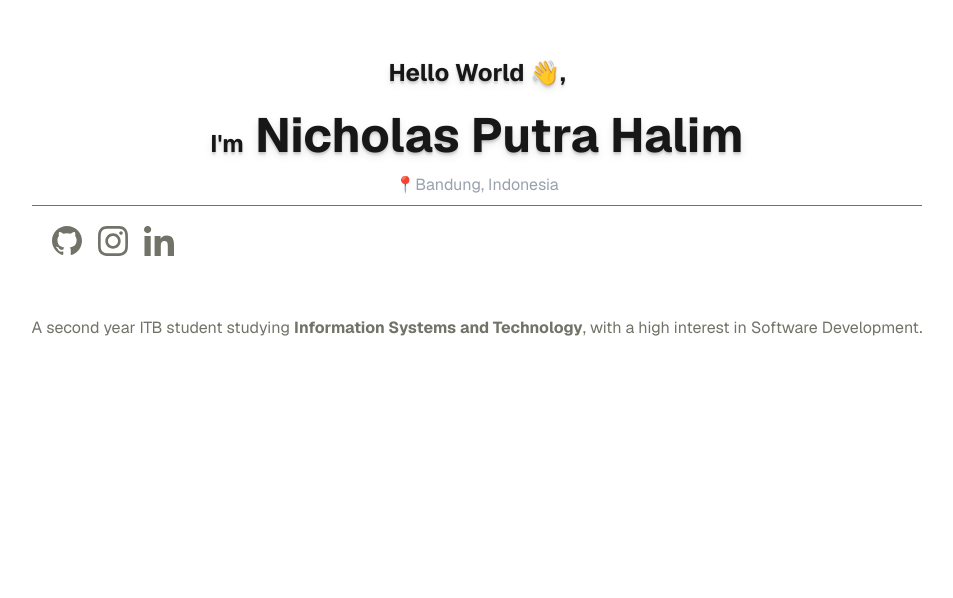
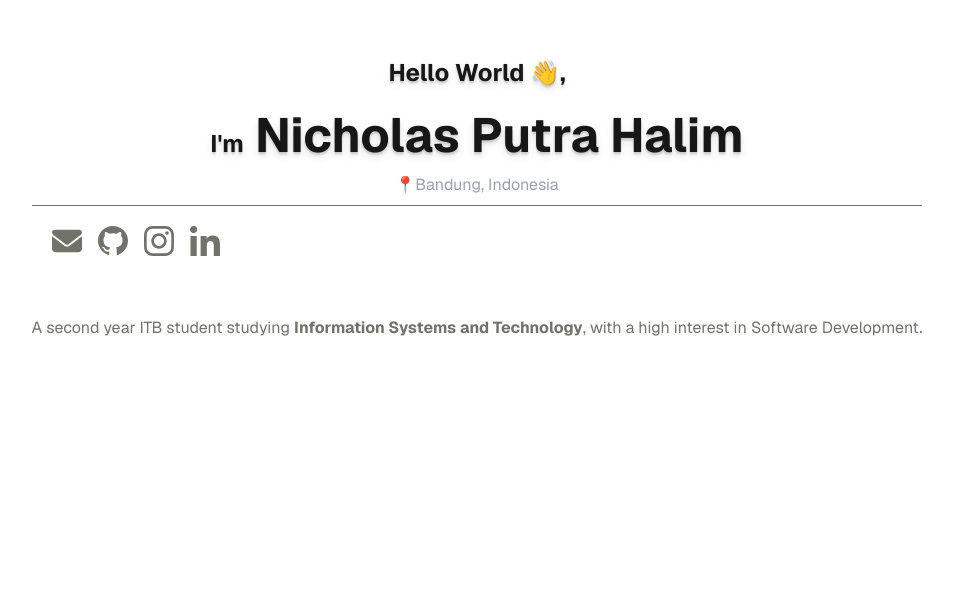
Before and after one commit to nicholasphalim/Website-Portfolio, a Next.js app: page / in a window 1280 px wide. Shown: the part 202-800 px from the top of the page, without its empty margins (163-1116 px from the left). Built offline with nearby package versions, Linux system fonts and the light colour scheme.

Commit message:
refactor: change Contacts component to accept size parameters

```diff
--- a/src/app/components/Contacts.jsx
+++ b/src/app/components/Contacts.jsx
@@ -1,9 +1,9 @@
 import Image from "next/image";
 
-export default function Contacts({href, src, alt}){
+export default function Contacts({href, src, alt, width, height}){
     return(
-        <a href={href} className="p-2 hover:bg-gray-100 hover:rounded-lg active:bg-white active:rounded-lg">
-            <Image src={src} alt={alt} width={30} height={30}/>
+        <a href={href} className="p-2 hover:bg-gray-100 hover:rounded-lg active:bg-white active:rounded-lg items-center justify-center flex">
+            <Image src={src} alt={alt} width={width} height={height}/>
         </a>
     );
 }
--- a/src/app/page.js
+++ b/src/app/page.js
@@ -4,6 +4,7 @@ import githubLogo from "../../public/github.svg"
 import linkedInLogo from "../../public/linkedin.svg"
 import instagramLogo from "../../public/instagram.svg"
 import Contacts from "./components/Contacts"
+import Email from "./components/Email"
 
 export default function Home() {
   return (
@@ -20,9 +21,10 @@ export default function Home() {
           <hr className=" w-full mt-2 transparent border-tertiary"></hr>
 
           <div className="flex p-3 justify-items-center ">
-            <Contacts href="https://github.com/nicholasphalim" src="/github.svg" alt="Github Icon"/>
-            <Contacts href="https://instagram.com/nicholasphalim" src="/instagram.svg" alt="Instagram Icon"/>
-            <Contacts href="https://www.linkedin.com/in/nicholasphalim" src="/linkedin.svg" alt="LinkedIn Icon"/>
+            <Email></Email>
+            <Contacts href="https://github.com/nicholasphalim" src="/github.svg" alt="Github Icon" width={30} height={30}/>
+            <Contacts href="https://instagram.com/nicholasphalim" src="/instagram.svg" alt="Instagram Icon"  width={30} height={30}/>
+            <Contacts href="https://www.linkedin.com/in/nicholasphalim" src="/linkedin.svg" alt="LinkedIn Icon"  width={30} height={30}/>
           </div>
           <div className="">
             <p className="text-center text-tertiary mt-10">A second year ITB student studying <b>Information Systems and Technology</b>, with a high interest in Software Development.</p>
```
